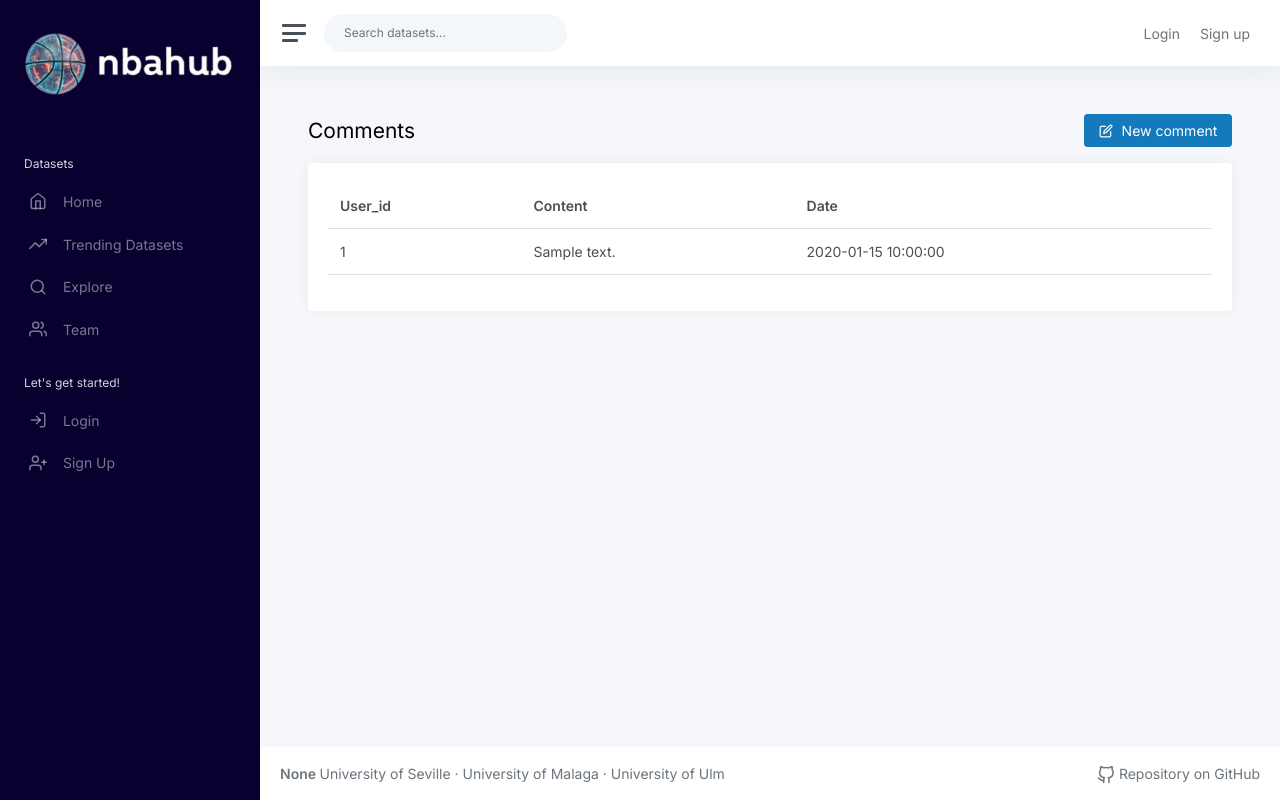
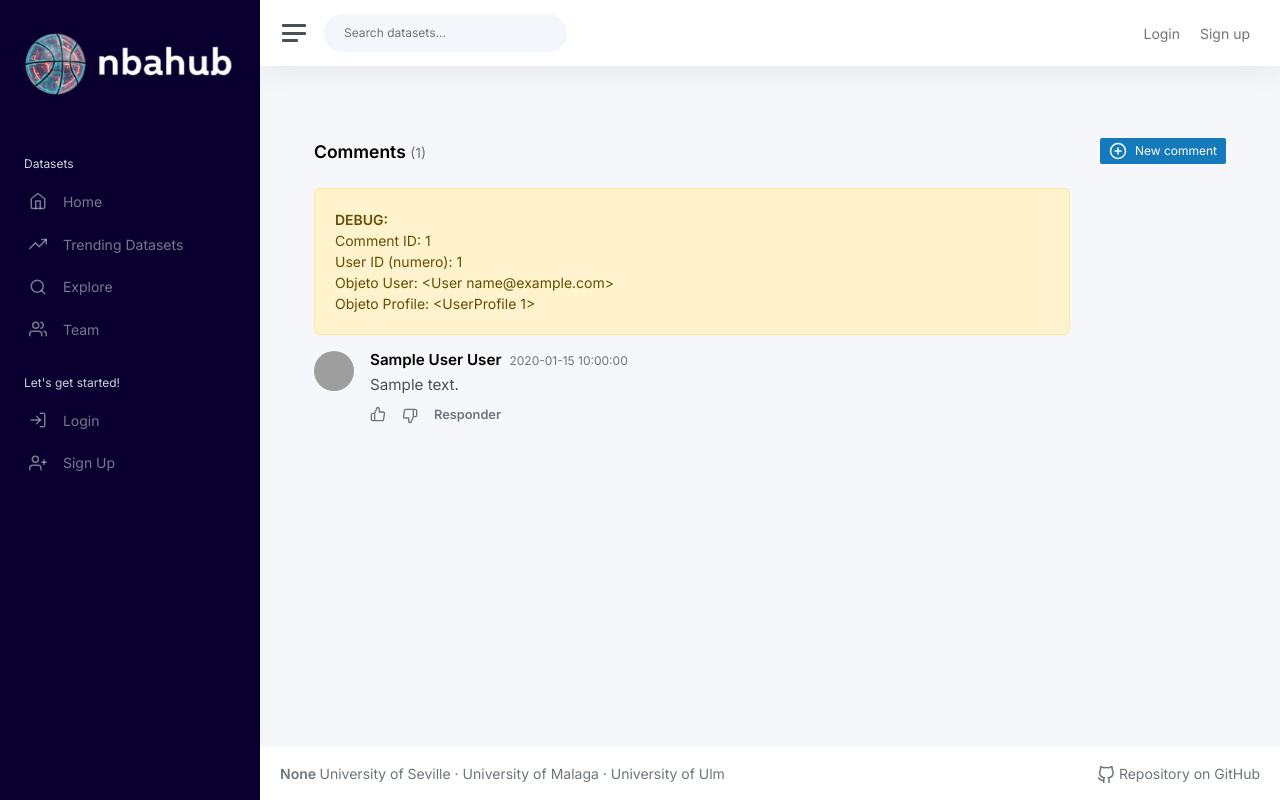
Before and after one commit to EGC-G2-M/nba-hub, a Flask app: page /datasets/1/comments in a window 1280 px wide. Run offline with Flask 3, Linux system fonts and the light colour scheme; tables that the repository leaves empty hold one stand-in row (values such as "Sample post"); parts of the project's set-up code (start-up, migrations or seed data) failed here and were passed over; some libraries are stand-ins or nearby versions; grey boxes are pictures that could not be loaded.

Commit message:
feat: comments screen improved
refs #5

```diff
--- a/app/modules/comment/models.py
+++ b/app/modules/comment/models.py
@@ -30,6 +30,8 @@ class Comment(db.Model):
     user_id = db.Column(db.Integer, db.ForeignKey('user.id'), nullable=False)
     parent_id = db.Column(db.Integer, db.ForeignKey('comment.id'), nullable=True)
 
+    user = db.relationship('User', backref='comments')
+
     replies = db.relationship(
         'Comment',
         backref=db.backref('parent', remote_side=[id]),
--- a/app/modules/dataset/templates/dataset/list_comments_view.html
+++ b/app/modules/dataset/templates/dataset/list_comments_view.html
@@ -4,65 +4,107 @@
 
 {% block content %}
 
-<div class="d-flex justify-content-between align-items-center mb-3">
+<div class="container-fluid py-4">
 
-    <h1 class="h3 mb-0">Comments</h1>
+    <div class="d-flex justify-content-between align-items-center mb-4">
+        <h1 class="h4 fw-bold mb-0">
+            Comments <span class="text-muted fs-6 fw-normal">({{ comments|length }})</span>
+        </h1>
+        <button type="button" class="btn btn-primary btn-sm d-flex align-items-center gap-2" data-bs-toggle="modal"
+            data-bs-target="#createCommentModal">
+            <i data-feather="plus-circle" style="width: 18px; height: 18px;"></i>
+            New comment
+        </button>
+    </div>
 
-    {% if comments %}
-    <button type="button" class="btn btn-primary" data-bs-toggle="modal" data-bs-target="#createCommentModal">
-        <i data-feather="edit" class="center-button-icon"></i>
-        New comment
-    </button>
-    {% endif %}
+    <div class="row">
+        <div class="col-12 col-lg-10">
 
-</div>
+            {% if comments %}
+            {% for comment in comments %}
+            <div class="alert alert-warning">
+                <strong>DEBUG:</strong><br>
+                Comment ID: {{ comment.id }}<br>
+                User ID (numero): {{ comment.user_id }}<br>
+                Objeto User: {{ comment.user }}<br>
+                Objeto Profile: {{ comment.user.profile }}
+            </div>
 
-{% if comments %}
-<div class=" col-12">
-    {% for comment in comments %}
-    <div class="card">
-        <div class="card-body">
-            <table class="table">
-                <thead>
-                    <tr>
-                        <th>User_id</th>
-                        <th>Content</th>
-                        <th>Date</th>
-                    </tr>
-                </thead>
-                <tbody>
+            {% set user_name = "Usuario Anónimo" %}
+            {% set user_avatar_seed = comment.user_id %}
 
-                    <tr>
-                        <td>{{ comment.user_id }}</td>
-                        <td>{{ comment.content }}</td>
-                        <td>{{ comment.created_at }}</td>
-                    </tr>
-                </tbody>
-            </table>
-        </div>
-    </div>
-    {% endfor %}
-</div>
-{% else %}
-<div class="col-12 col-md-6">
-    <div class="card">
-        <div class="card-header">
-            <h5 class="card-title mb-0">No comments found</h5>
-        </div>
-        <div class="card-body">
-            <p class="card-text">
-                This dataset has no comments yet. Do you want to be the first to comment?
-            </p>
-            <button type="button" class="btn btn-primary flex-fill" style="border-radius: 5px;" data-bs-toggle="modal"
-                data-bs-target="#createCommentModal">
-                <i data-feather="edit" class="center-button-icon"></i>
-                New comment
-            </button>
+            {% set user_name = "Anónimo" %}
+
+            {% if comment.user and comment.user.profile %}
+            {% set user_name = comment.user.profile.name ~ " " ~ comment.user.profile.surname %}
+
+            {% else %}
+            {% set user_name = "User " ~ comment.user_id %}
+            {% endif %}
+
+            {% set user_avatar_seed = user_name %}
+
+            <div class="d-flex align-items-start mb-4">
+
+                <div class="flex-shrink-0">
+                    <img src="https://ui-avatars.com/api/?name={{ user_avatar_seed }}&background=random&size=128"
+                        class="rounded-circle" alt="Avatar" width="40" height="40">
+                </div>
+
+                <div class="ms-3 w-100">
+                    <div class="d-flex align-items-baseline mb-1">
+                        <h6 class="fw-bold mb-0 me-2" style="font-size: 0.95rem;">
+                            {{ user_name }}
+                        </h6>
+                        <small class="text-muted" style="font-size: 0.75rem;">
+                            {{ comment.created_at }}
+                        </small>
+                    </div>
+
+                    <p class="mb-2 text-break" style="font-size: 0.95rem; line-height: 1.4;">
+                        {{ comment.content }}
+                    </p>
+
+                    <div class="d-flex align-items-center gap-3">
+                        <a href="#" class="text-decoration-none text-secondary d-flex align-items-center gap-1">
+                            <i data-feather="thumbs-up" style="width: 16px; height: 16px;"></i>
+                        </a>
+                        <a href="#" class="text-decoration-none text-secondary">
+                            <i data-feather="thumbs-down" style="width: 16px; height: 16px;"></i>
+                        </a>
+                        <a href="#" class="text-decoration-none text-secondary fw-bold" style="font-size: 0.8rem;">
+                            Responder
+                        </a>
+                    </div>
+                </div>
+            </div>
+            {% endfor %}
+
+            {% else %}
+            <div class="text-center py-5 bg-light rounded-3">
+                <div class="mb-3">
+                    <i data-feather="message-circle" class="text-muted" style="width: 48px; height: 48px;"></i>
+                </div>
+                <h5 class="text-muted fw-bold">No comments yet</h5>
+                <button type="button" class="btn btn-outline-primary mt-2" data-bs-toggle="modal"
+                    data-bs-target="#createCommentModal">
+                    Write a comment
+                </button>
+            </div>
+            {% endif %}
+
         </div>
     </div>
 </div>
-{% endif %}
 
 {% include "create_comment_modal.html" %}
 
+<script>
+    document.addEventListener("DOMContentLoaded", function () {
+        if (typeof feather !== 'undefined') {
+            feather.replace();
+        }
+    });
+</script>
+
 {% endblock %}
```
